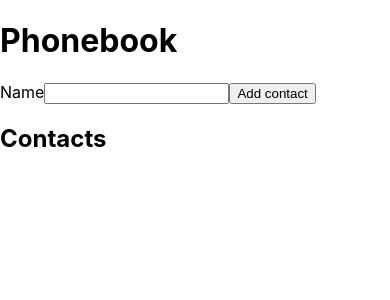
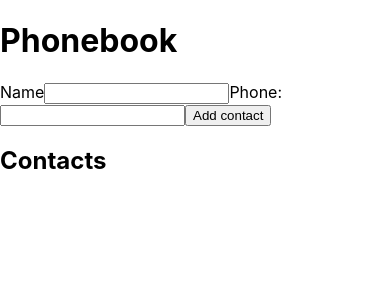
Before and after one commit to alex-neveroff/goit-react-hw-02-phonebook, a React (Create React App) app: page / in a window 390 px wide. Shown: the top 300 px of the page. Built offline with nearby package versions, Linux system fonts and the light colour scheme.

Commit message:
Step 2 - add phone input

```diff
--- a/src/components/App/App.jsx
+++ b/src/components/App/App.jsx
@@ -5,17 +5,21 @@
   state = {
     contacts: [],
     name: '',
+    number: '',
   };
 
   handleChange = event => {
     const { name, value } = event.currentTarget;
-
     this.setState({ [name]: value });
   };
 
   handleSubmit = event => {
     event.preventDefault();
-    const newContact = { id: nanoid(), name: this.state.name };
+    const newContact = {
+      id: nanoid(),
+      name: this.state.name,
+      number: this.state.number,
+    };
     this.setState(prevState => ({
       contacts: [...prevState.contacts, newContact],
     }));
@@ -26,6 +30,7 @@
   };
 
   inputNameId = nanoid();
+  inputPhoneId = nanoid();
 
   render() {
     const { contacts } = this.state;
@@ -45,13 +50,25 @@
               onChange={this.handleChange}
             />
           </label>
+          <label htmlFor={this.inputPhoneId}>
+            Phone:
+            <input
+              type="tel"
+              name="number"
+              id={this.inputPhoneId}
+              pattern="\+?\d{1,4}?[-.\s]?\(?\d{1,3}?\)?[-.\s]?\d{1,4}[-.\s]?\d{1,4}[-.\s]?\d{1,9}"
+              title="Phone number must be digits and can contain spaces, dashes, parentheses and can start with +"
+              required
+              onChange={this.handleChange}
+            />
+          </label>
           <button type="submit">Add contact</button>
         </form>
         <h2>Contacts</h2>
         <ul>
-          {contacts.map(({ id, name }) => (
-            <li key={id} id={id} name={name}>
-              {name}
+          {contacts.map(({ id, name, number }) => (
+            <li key={id} id={id} name={name} number={number}>
+              {name}: {number}
             </li>
           ))}
         </ul>
```
